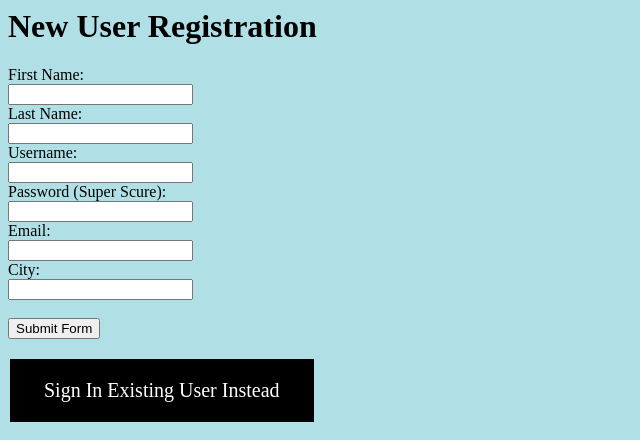
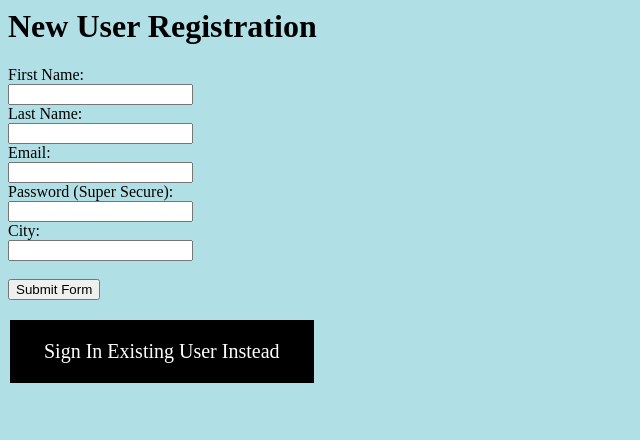
Before and after one commit to googleinterns/server-side-identity-sites, a Flask app: page /register in a window 1280 px wide. Shown: the top 440 px of the page, without its empty margins (0-640 px from the left). Run offline with Flask 2, Linux system fonts and the light colour scheme.

Commit message:
removed username and linked only exisitng google accounts

```diff
--- a/main.py
+++ b/main.py
@@ -27,14 +27,14 @@ def close_db(conn):
 def create_user_table():
     """Creates a 'users' table in our database IF ONE DOES NOT ALREADY EXIST.  Does nothing otherwise."""
     conn, c = open_db()
-    c.execute('''CREATE TABLE IF NOT EXISTS users (given_name text, family_name text, email text, state text, username text, password text);''')
+    c.execute('''CREATE TABLE IF NOT EXISTS users (given_name text, family_name text, email text, state text, password text, federated int);''')
     close_db(conn)
 
 
-def insert_user(given_name, family_name, email, state, username, password):
+def insert_user(given_name, family_name, email, state, password, federated=0):
     """Inserts a user into the 'users' table of the database"""
     conn, c = open_db()
-    c.execute('''INSERT INTO users VALUES (?,?,?,?,?,?);''', (given_name, family_name, email, state, username, password))
+    c.execute('''INSERT INTO users VALUES (?,?,?,?,?,?);''', (given_name, family_name, email, state, password, federated))
     close_db(conn)
 
 
@@ -46,51 +46,41 @@ def is_email_registered(email):
     return user_email != None
 
 
-def is_username_registered(username):
-    """Determines if a given username is already registered in our database"""
+def is_password_correct(email, password):
+    """Determines if a given password matches the stored password for a particular email.
+    The email must be in the database"""
     conn, c = open_db()
-    user = c.execute('''SELECT * FROM users WHERE username=?;''', (username,)).fetchone()
-    close_db(conn)
-    return user != None
-
-
-def is_password_correct(username, password):
-    """Determines if a given password matches the stored password for a particular username.
-    The username must be in the database"""
-    conn, c = open_db()
-    stored_password = c.execute('''SELECT password FROM users WHERE username=?;''', (username,)).fetchone()
+    stored_password = c.execute('''SELECT password FROM users WHERE email=?;''', (email,)).fetchone()
     close_db(conn)
     return password == stored_password[0]
 
 
-def get_first_name(username):
-    """Retrieves the given name of a user in our database with the given username.  Username must be in the db"""
+def get_first_name(email):
+    """Retrieves the given name of a user in our database with the given email.  Username must be in the db"""
     conn, c = open_db()
-    first_name = c.execute('''SELECT given_name FROM users WHERE username=?;''', (username,)).fetchone()
+    first_name = c.execute('''SELECT given_name FROM users WHERE email=?;''', (email,)).fetchone()
     close_db(conn)
     return first_name[0]
 
 
-def create_federated_user_table():
-    """Creates a 'federated_users' table in our database IF ONE DOES NOT ALREADY EXIST.  Does nothing otherwise."""
+def is_account_federated(email):
+    """Determines if a given email is associated with a federated account in our database. If the email is not registered, this
+    method returns False"""
+    registered = is_email_registered(email)
+    if not registered:
+        return False
+
     conn, c = open_db()
-    c.execute('''CREATE TABLE IF NOT EXISTS federated_users (given_name text, family_name text, email text, state text, username text);''')
+    federated = c.execute('''SELECT federated FROM users WHERE email=?;''', (email,)).fetchone()
     close_db(conn)
+    return federated[0] == 1
 
 
-def insert_federated_user(given_name, family_name, email, state, username="NULL"):
-    """Inserts a user into the 'federated_users' table of the database"""
+def make_user_federated(email):
+    """Make the account associated with the given email a federated account. The email must be registered in the database"""
     conn, c = open_db()
-    c.execute('''INSERT INTO federated_users VALUES (?,?,?,?,?);''', (given_name, family_name, email, state, username))
+    c.execute('''UPDATE users SET federated=1 WHERE email=?;''', (email,))
     close_db(conn)
-
-
-def is_federated_email_registered(email):
-    """Determines if a given email is already registered in our federated database"""
-    conn, c = open_db()
-    user_email = c.execute('''SELECT * FROM federated_users WHERE email=?;''', (email,)).fetchone()
-    close_db(conn)
-    return user_email != None
 
 
 @app.route('/', methods=['GET'])
@@ -115,19 +105,11 @@ def register_new_user():
     lname = request.values.get('lname')
     email = request.values.get('email').lower()
     state = request.values.get('state')
-    username = request.values.get('usr')
     password = request.values.get('passwrd')
     #should really encrypt and salt passwords, but this is just a demo
 
     create_user_table()
     registered_email = is_email_registered(email)
-    registered_username = is_username_registered(username)
-
-    if username == "NULL" or username == "":
-        #do not accept NULL or empty username. send them back to login/registration page
-        print("Reg Failed: NULL or empty username")
-        error_message = "Username cannot be NULL or empty"
-        return render_template('register.html', reg_error=error_message)
 
     if registered_email:
         #send them back to a login/registration page
@@ -135,15 +117,9 @@ def register_new_user():
         error_message = "The provided email is already linked to a registred account. Please provide another email."
         return render_template('register.html', reg_error=error_message)
 
-    if registered_username:
-        #send them back to a login/registration page
-        print("Reg Failed: Existing Username")
-        error_message = "The provided username is already linked to a registred account. Please provide another username."
-        return render_template('register.html', reg_error=error_message)
-
     else:
         print("Registering New User")
-        insert_user(fname, lname, email, state, username, password)
+        insert_user(fname, lname, email, state, password, federated=0)
         return render_template('account_success.html', name=fname, registration=str(True))
 
 
@@ -156,21 +132,21 @@ def display_login():
 
 @app.route('/login-user', methods=['POST'])
 def login_existing_user():
-    """Attempt to log in an existing user into the database if the given password and username are
+    """Attempt to log in an existing user into the database if the given password and email are
     consistent with the database"""
     print("Logging in User")
-    username = request.values.get('usr')
+    email = request.values.get('email').lower()
     password = request.values.get('passwrd')
 
     create_user_table()
-    registered_username = is_username_registered(username)
-    if not registered_username:
-        error_message = "The given username is not associated with any registered account. Please provide a registered username."
+    registered_email = is_email_registered(email)
+    if not registered_email:
+        error_message = "The given email is not associated with any registered account. Please provide a registered email."
         return render_template('login.html', login_error=error_message)
 
-    correct_password = is_password_correct(username, password)
+    correct_password = is_password_correct(email, password)
     if correct_password:
-        first_name = get_first_name(username)
+        first_name = get_first_name(email)
         return render_template('account_success.html', name=first_name, login=str(True))
 
     error_message = "The given password for the specified account is incorrect."
@@ -195,16 +171,16 @@ def handle_onetap():
 
     token = request.values.get('credential')
     user_info = verify_id_token(token, _CLIENT_ID)
-    print(str(user_info))
+
     if not user_info:
         return render_template('home.html', error="Google Sign In failed. The ID Token was invalid.")
 
-    email = user_info['email']
-    create_federated_user_table()
-    registered_fed = is_federated_email_registered(email)
+    email = user_info['email'].lower()
+    create_user_table()
     registered = is_email_registered(email)
+    federated = is_account_federated(email)
 
-    if registered_fed:
+    if federated:
         return render_template('account_success.html', name=user_info['given_name'], login=str(True))
     elif registered:
         error_message = ("The email associated with this Google account is already registered. "
@@ -212,13 +188,7 @@ def handle_onetap():
         return render_template('link_existing_account.html', link_error=error_message)
     else:
         session['decoded_token'] = user_info
-        return render_template('new_googler.html')
-
-
-@app.route('/new-google-account', methods=['GET'])
-def display_google_registration():
-    """Display the registration page for a new Google account on the site"""
-    return render_template('register_googler.html')
+        return render_template('register_googler.html')
 
 
 @app.route('/register-googler', methods=['POST'])
@@ -226,49 +196,37 @@ def register_new_googler():
     """Register the new Google account in the federated database using the provided information"""
     user_info = session['decoded_token']
     state = request.values.get('state')
+    password = request.values.get('passwrd')
     first_name = user_info['given_name']
     last_name = user_info['family_name']
     email = user_info['email']
 
-    create_federated_user_table()
-    insert_federated_user(first_name, last_name, email, state)
+    create_user_table()
+    insert_user(first_name, last_name, email, state, password, federated=1)
 
     return render_template('account_success.html', name=first_name, registration=str(True))
-
-
-@app.route('/link-account', methods=['GET'])
-def display_account_link():
-    """Display the account link page for linking an existing account to a Google account"""
-    return render_template('link_existing_account.html')
 
 
 @app.route('/link-login', methods=['POST'])
 def link_existing_user():
     """Attempt to link an existing account to a Google account"""
-    username = request.values.get('usr')
+    email = request.values.get('email').lower()
     password = request.values.get('passwrd')
 
     create_user_table()
-    registered_username = is_username_registered(username)
-    if not registered_username:
-        error_message = "The given username is not associated with any registered account. Please provide a registered username."
+    registered_email = is_email_registered(email)
+    if not registered_email:
+        error_message = "The given email is not associated with any registered account. Please provide a registered email."
         return render_template('link_existing_account.html', link_error=error_message)
 
-    correct_password = is_password_correct(username, password)
+    correct_password = is_password_correct(email, password)
     if not correct_password:
         error_message = "The given password for the specified account is incorrect."
         return render_template('link_existing_account.html', link_error=error_message)
 
-    user_info = session['decoded_token']
-    state = request.values.get('state')
-    first_name = user_info['given_name']
-    last_name = user_info['family_name']
-    email = user_info['email']
+    make_user_federated(email)
 
-    create_federated_user_table()
-    insert_federated_user(first_name, last_name, email, state, username)
-
-    return render_template('account_success.html', name=first_name, link=str(True))
+    return render_template('account_success.html', name=get_first_name(email), link=str(True))
 
 
 def verify_id_token(token, client_id):
--- a/templates/link_existing_account.html
+++ b/templates/link_existing_account.html
@@ -5,11 +5,11 @@
   <body style="background-color:powderblue;">
     <h1>Sign In to Link Account</h1>
     {% if link_error %}
-      <h2>Error: {{link_error}}</h2>
+      <h2>{{link_error}}</h2>
     {% endif %}
     <form  method="post" action={{url_for('link_existing_user')}}>
-      <label for="lname">Username:</label><br>
-      <input type="text" id="usr" name="usr"><br>
+      <label for="email">Email:</label><br>
+      <input type="text" id="email" name="email"><br>
       <label for="lname">Password (Super Scure):</label><br>
       <input type="text" id="passwrd" name="passwrd"><br><br>
       <input type="submit" value="Submit Form">
--- a/templates/register.html
+++ b/templates/register.html
@@ -15,12 +15,10 @@
       <input type="text" id="fname" name="fname"><br>
       <label for="lname">Last Name:</label><br>
       <input type="text" id="lname" name="lname"><br>
-      <label for="usr">Username:</label><br>
-      <input type="text" id="usr" name="usr"><br>
-      <label for="passwrd">Password (Super Scure):</label><br>
-      <input type="text" id="passwrd" name="passwrd"><br>
       <label for="email">Email:</label><br>
       <input type="text" id="email" name="email"><br>
+      <label for="passwrd">Password (Super Secure):</label><br>
+      <input type="text" id="passwrd" name="passwrd"><br>
       <label for="state">City:</label><br>
       <input type="text" id="state" name="state"><br><br>
       <input type="submit" value="Submit Form">
--- a/templates/register_googler.html
+++ b/templates/register_googler.html
@@ -7,10 +7,13 @@
       <h1>Registration Error</h1>
       <h2>{{reg_error}}</h2>
     {% else %}
-      <h1>Complete Account Registration</h1>
+      <h1>Register a new account with Google</h1>
+      <h2>Please provide the following information to complete your registration:</h2>
     {% endif %}
 
     <form  method="post" action={{url_for('register_new_googler')}}>
+      <label for="passwrd">Password (Super Secure):</label><br>
+      <input type="text" id="passwrd" name="passwrd"><br>
       <label for="state">City:</label><br>
       <input type="text" id="state" name="state"><br><br>
       <input type="submit" value="Submit Form">
```
Also changed, not shown: templates/login.html (+4 -4 lines), templates/new_googler.html (deleted, +0 -15 lines).
